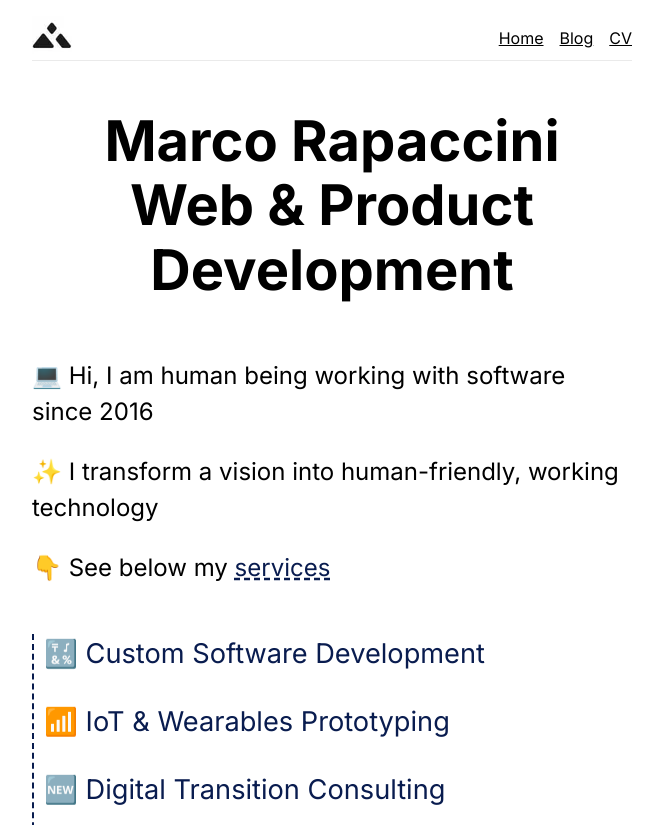
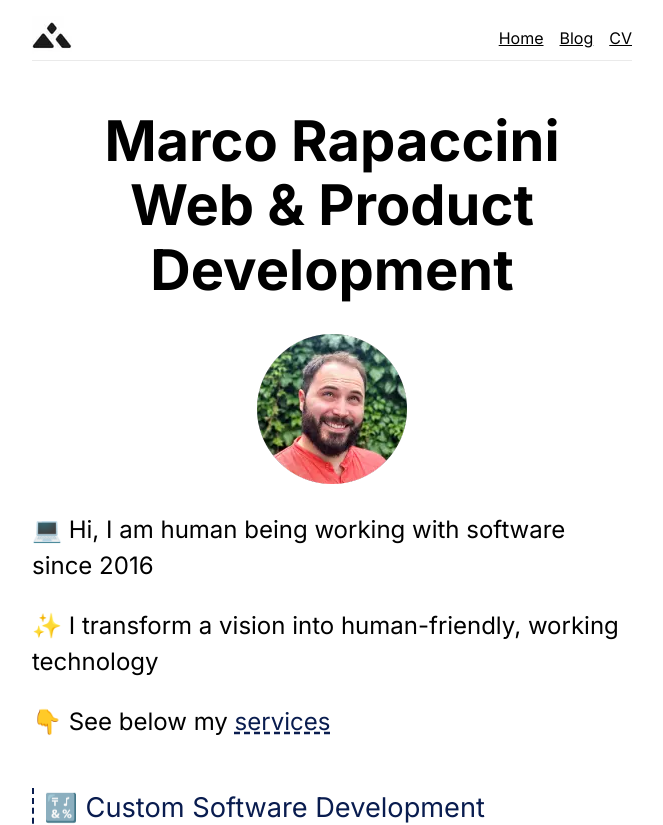
Before and after one commit to rapaccinim/personal-website, a Next.js app: page / in a window 1280 px wide. Shown: the top 825 px of the page, without its empty margins (308-971 px from the left). Built offline with nearby package versions, Linux system fonts and the light colour scheme.

Commit message:
Added profile picture to homepage.

```diff
--- a/pages/index.js
+++ b/pages/index.js
@@ -2,6 +2,7 @@ import styles from '../styles/Home.module.css'
 import HeadSEO from "../components/head-seo";
 import Carbonbadge from "react-carbonbadge"
 import {generateUUID} from "../utils/utils";
+import Image from "next/image";
 
 const Home = () => {
 
@@ -10,6 +11,8 @@ const Home = () => {
         description: "Marco Rapaccini - Web & Product Development for your idea",
         pageURL: "home",
     };
+
+    const PROFILE_PIC = "/marco-rapaccini-profile-picture-web-product-development.webp";
 
     const bulletPoints = {
         intro: [
@@ -73,6 +76,16 @@ const Home = () => {
                 <br/>
                 Web &amp; Product Development
             </h1>
+            <div
+                className={styles.profilePic}
+            >
+                <Image
+                    src={PROFILE_PIC}
+                    alt="Marco Rapaccini Web & Product Development - Profile Picture"
+                    width={150}
+                    height={150}
+                />
+            </div>
             <div>
                 {bulletPoints.intro.map(introBulletPoint => introBulletPoint &&
                     <p
--- a/styles/Home.module.css
+++ b/styles/Home.module.css
@@ -11,6 +11,9 @@
   margin: 0;
   line-height: 1.15;
   padding: 2rem 0;
+  text-align: center;
+}
+.profilePic {
   text-align: center;
 }
 .bulletPoint {
```
Also changed, not shown: public/marco-rapaccini-profile-picture-web-product-development.webp (added).
